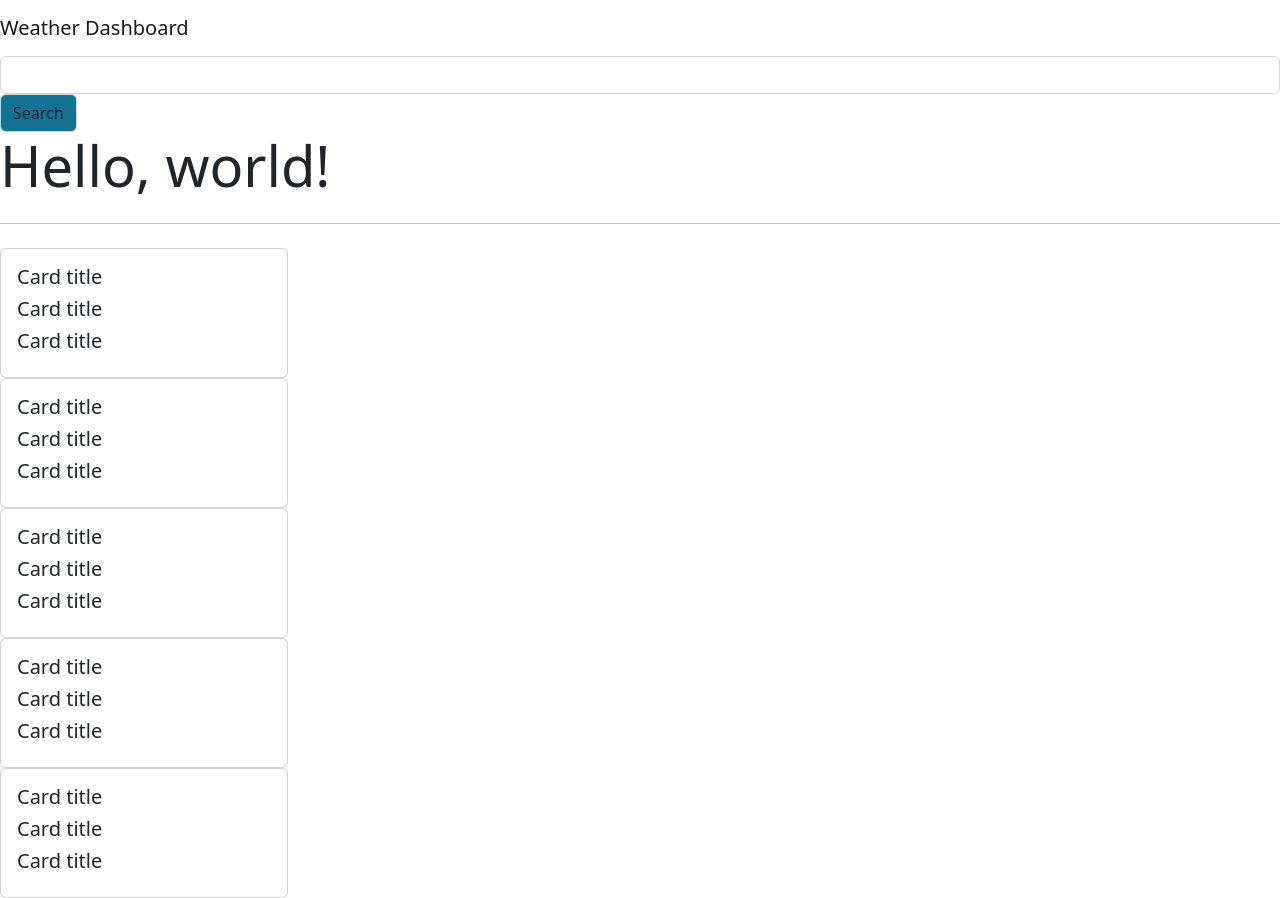
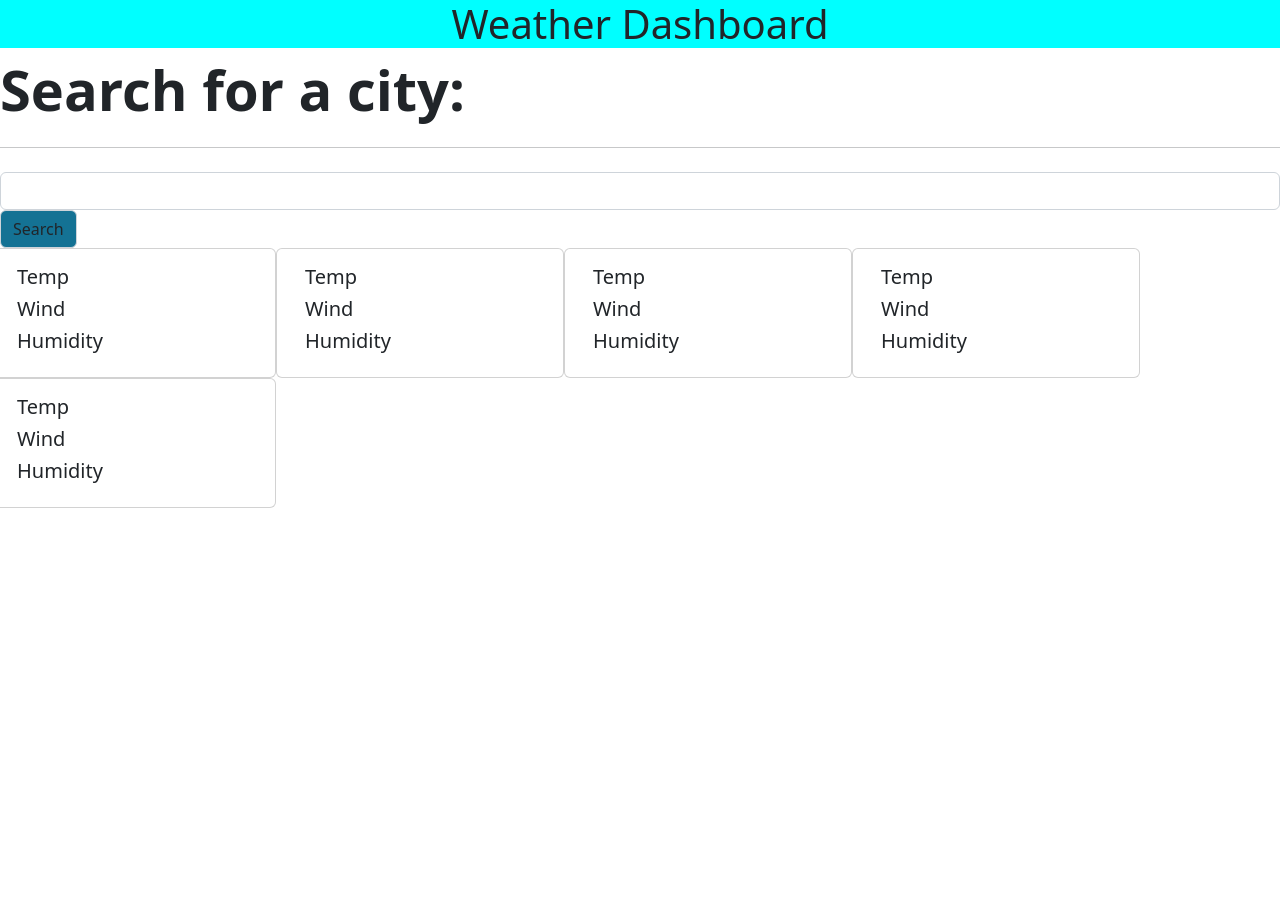
Before and after one commit to AmaechiMcMillan/WeatherDashboard, a plain HTML site: page index.html in a window 1280 px wide. After the commit the page ends 800 px from the top, so only its background shows below. Drawn offline with nearby package versions, Linux system fonts and the light colour scheme.

Commit message:
put cards into a row

```diff
--- a/index.html
+++ b/index.html
@@ -1,78 +1,98 @@
 <!DOCTYPE html>
 <html lang="en">
   <head>
-    <meta charset="UTF-8">
-    <meta http-equiv="X-UA-Compatible" content="IE=edge">
-    <meta name="viewport" content="width=device-width, initial-scale=1.0">
-    <link rel="stylesheet" href="style.css">
+    <meta charset="UTF-8" />
+    <meta http-equiv="X-UA-Compatible" content="IE=edge" />
+    <meta name="viewport" content="width=device-width, initial-scale=1.0" />
+    <link rel="stylesheet" href="style.css" />
     <title>Document</title>
 
-    <link rel="stylesheet" href="https://cdn.jsdelivr.net/npm/bootstrap@5.2.1/dist/css/bootstrap.min.css">
+    <link
+      rel="stylesheet"
+      href="https://cdn.jsdelivr.net/npm/bootstrap@5.2.1/dist/css/bootstrap.min.css"
+    />
   </head>
   <body>
-    <nav class="navbar navbar-expand-lg custom-navbar">
+    <header>
+      <h1>Weather Dashboard</h1>
+    </header>
+    <!-- <nav class="navbar navbar-expand-lg custom-navbar">
         <a class="navbar-brand" href="#">Weather Dashboard</a>
-        <!-- <button class="navbar-toggler" type="button" data-toggle="collapse" data-target="#navbar" aria-controls="navbar"
-          aria-expanded="false" aria-label="Toggle navigation"> -->
-      </nav>
-       <div class="weatherSearch">  <!-- input-group mb-3 -->
-          <input type="text" class="form-control" aria-label="Sizing example input" aria-describedby="inputGroup-sizing-default">
-          <button class="input-group-text" id="inputGroup-sizing-default">Search</button>
-      </div>
+      </nav> -->
     <div class="jumbotron">
-        <h1 class="display-4">Hello, world!</h1>
+      <h2 class="display-4">Search for a city:</h2>
       <p class="lead current-temp"></p>
-        <hr class="my-4">
+      <hr class="my-4" />
       <p class="current-wind"></p>
       <p class="current-humidity"></p>
       <p class="current-uv"></p>
     </div>
 
+    <div class="weatherSearch">
+      <!-- input-group mb-3 -->
+      <input
+        type="text"
+        class="form-control"
+        aria-label="Sizing example input"
+        aria-describedby="inputGroup-sizing-default"
+      />
+      <button class="input-group-text" id="inputGroup-sizing-default">
+        Search
+      </button>
+    </div>
 
-      <div class="card" style="width: 18rem;">
+    <div class="row">
+    <div class="card" style="width: 18rem">
       <div class="card-body">
-          <h5 class="card-title Day-One-Title">Card title</h5>
-          <h5 class="card-title Day-One-Wind">Card title</h5>
-          <h5 class="card-title Day-One-Humidity">Card title</h5>
+        <h5 class="card-title Day-One-Title">Temp</h5>
+        <h5 class="card-title Day-One-Wind">Wind</h5>
+        <h5 class="card-title Day-One-Humidity">Humidity</h5>
       </div>
     </div>
 
-
-      <div class="card" style="width: 18rem;">
+    <div class="card" style="width: 18rem">
       <div class="card-body">
-          <h5 class="card-title Day-Two-Title">Card title</h5>
-          <h5 class="card-title Day-Two-Wind">Card title</h5>
-          <h5 class="card-title Day-Two-Humidity">Card title</h5>
+        <h5 class="card-title Day-Two-Title">Temp</h5>
+        <h5 class="card-title Day-Two-Wind">Wind</h5>
+        <h5 class="card-title Day-Two-Humidity">Humidity</h5>
       </div>
     </div>
 
-      <div class="card" style="width: 18rem;">
+    <div class="card" style="width: 18rem">
       <div class="card-body">
-          <h5 class="card-title Day-Three-Title">Card title</h5>
-          <h5 class="card-title Day-Three-Wind">Card title</h5>
-          <h5 class="card-title Day-Three-Humidity">Card title</h5>
+        <h5 class="card-title Day-Three-Title">Temp</h5>
+        <h5 class="card-title Day-Three-Wind">Wind</h5>
+        <h5 class="card-title Day-Three-Humidity">Humidity</h5>
       </div>
     </div>
 
-      <div class="card" style="width: 18rem;">
+    <div class="card" style="width: 18rem">
       <div class="card-body">
-          <h5 class="card-title Day-Four-Title">Card title</h5>
-          <h5 class="card-title Day-Four-Wind">Card title</h5>
-          <h5 class="card-title Day-Four-Humidity">Card title</h5>
+        <h5 class="card-title Day-Four-Title">Temp</h5>
+        <h5 class="card-title Day-Four-Wind">Wind</h5>
+        <h5 class="card-title Day-Four-Humidity">Humidity</h5>
       </div>
     </div>
 
-      <div class="card" style="width: 18rem;">
+    <div class="card" style="width: 18rem">
       <div class="card-body">
-          <h5 class="card-title Day-Five-Title">Card title</h5>
-          <h5 class="card-title Day-Five-Wind">Card title</h5>
-          <h5 class="card-title Day-Five-Humidity">Card title</h5>
+        <h5 class="card-title Day-Five-Title">Temp</h5>
+        <h5 class="card-title Day-Five-Wind">Wind</h5>
+        <h5 class="card-title Day-Five-Humidity">Humidity</h5>
+      </div>
     </div>
   </div>
 
-
-    <script src="https://cdn.jsdelivr.net/npm/@popperjs/core@2.11.6/dist/umd/popper.min.js" integrity="sha384-oBqDVmMz9ATKxIep9tiCxS/Z9fNfEXiDAYTujMAeBAsjFuCZSmKbSSUnQlmh/jp3" crossorigin="anonymous"></script>
-    <script src="https://cdn.jsdelivr.net/npm/bootstrap@5.2.1/dist/js/bootstrap.min.js" integrity="sha384-7VPbUDkoPSGFnVtYi0QogXtr74QeVeeIs99Qfg5YCF+TidwNdjvaKZX19NZ/e6oz" crossorigin="anonymous"></script>
+    <script
+      src="https://cdn.jsdelivr.net/npm/@popperjs/core@2.11.6/dist/umd/popper.min.js"
+      integrity="sha384-oBqDVmMz9ATKxIep9tiCxS/Z9fNfEXiDAYTujMAeBAsjFuCZSmKbSSUnQlmh/jp3"
+      crossorigin="anonymous"
+    ></script>
+    <script
+      src="https://cdn.jsdelivr.net/npm/bootstrap@5.2.1/dist/js/bootstrap.min.js"
+      integrity="sha384-7VPbUDkoPSGFnVtYi0QogXtr74QeVeeIs99Qfg5YCF+TidwNdjvaKZX19NZ/e6oz"
+      crossorigin="anonymous"
+    ></script>
     <script src="./script.js"></script>
   </body>
 </html>
--- a/style.css
+++ b/style.css
@@ -6,6 +6,12 @@
     position: relative;
   }
 
-  nav {
+h1 {
     text-align: center;
+    background-color: aqua;
   }
+
+.jumbotron h2 {
+    text-align: left;
+    font-weight: bold;
+}
```
Lines whose indentation alone changed are shown as unchanged.
